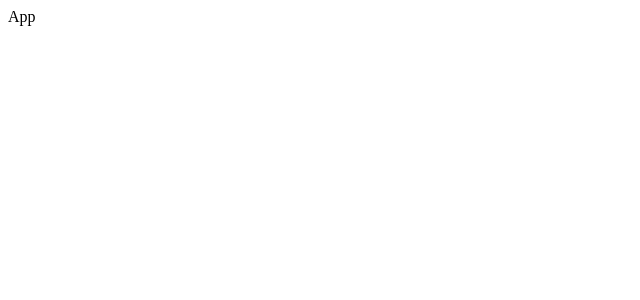
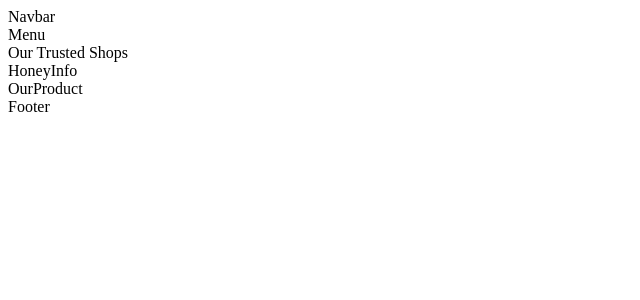
Before and after one commit to 1zzat1lla-Fayzullayev/HoneyLandingPage, a React (Vite) app: page / in a window 1280 px wide. Shown: the top 300 px of the page, without its empty margins (0-640 px from the left). Built offline with nearby package versions, Linux system fonts and the light colour scheme.

Commit message:
created jsx file

```diff
--- a/src/App.jsx
+++ b/src/App.jsx
@@ -1,9 +1,22 @@
-import React from 'react'
+import React from "react";
+import Navbar from "./components/Navbar";
+import Menu from "./components/Menu";
+import OurTrustedShops from "./components/OurTrustedShops";
+import HoneyInfo from "./components/HoneyInfo";
+import OurProduct from "./components/OurProduct";
+import Footer from "./components/Footer";
 
 function App() {
   return (
-    <div>App</div>
-  )
+    <div>
+      <Navbar />
+      <Menu />
+      <OurTrustedShops />
+      <HoneyInfo />
+      <OurProduct />
+      <Footer />
+    </div>
+  );
 }
 
-export default App
+export default App;
--- /dev/null
+++ b/src/components/Footer.jsx
@@ -0,0 +1,7 @@
+import React from "react";
+
+function Footer() {
+  return <div>Footer</div>;
+}
+
+export default Footer;
--- /dev/null
+++ b/src/components/HoneyInfo.jsx
@@ -0,0 +1,9 @@
+import React from 'react'
+
+function HoneyInfo() {
+  return (
+    <div>HoneyInfo</div>
+  )
+}
+
+export default HoneyInfo
--- /dev/null
+++ b/src/components/Menu.jsx
@@ -0,0 +1,9 @@
+import React from 'react'
+
+function Menu() {
+  return (
+    <div>Menu</div>
+  )
+}
+
+export default Menu
--- /dev/null
+++ b/src/components/Navbar.jsx
@@ -0,0 +1,9 @@
+import React from 'react'
+
+function Navbar() {
+  return (
+    <div>Navbar</div>
+  )
+}
+
+export default Navbar
--- /dev/null
+++ b/src/components/OurProduct.jsx
@@ -0,0 +1,7 @@
+import React from "react";
+
+function OurProduct() {
+  return <div>OurProduct</div>;
+}
+
+export default OurProduct;
--- /dev/null
+++ b/src/components/OurTrustedShops.jsx
@@ -0,0 +1,7 @@
+import React from "react";
+
+function OurTrustedShops() {
+  return <div>Our Trusted Shops</div>;
+}
+
+export default OurTrustedShops;
```
